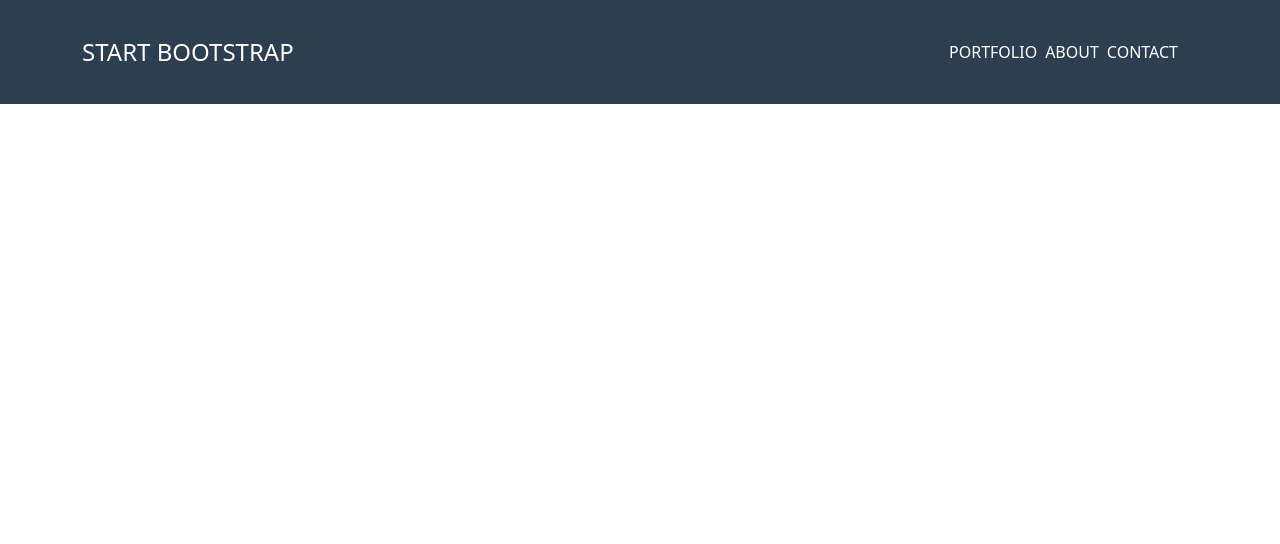
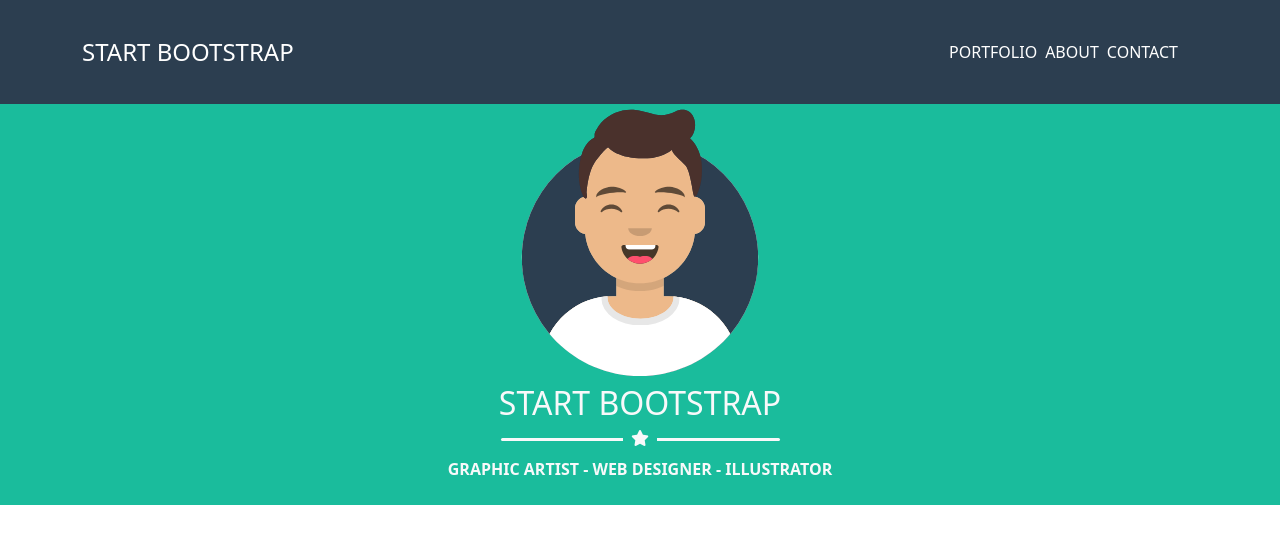
Before and after one commit to IIODERII/html-css-bootstrap-freelancer, a plain HTML site: page index.html in a window 1280 px wide. Drawn offline with nearby package versions, Linux system fonts and the light colour scheme.

Commit message:
added hero with its style

```diff
--- a/css/style.css
+++ b/css/style.css
@@ -16,8 +16,36 @@
     background-color: var(--my-color-footer);
 }
 
+img{
+    width: 100%;
+}
+
 .hamburger-menu a:hover{
     text-decoration: underline!important;
+}
+
+#hero .container{
+    padding-top: 100px;
+}
+
+.avatar-container{
+    max-width: 260px;
+}
+
+.star{
+    position: relative;
+
+}
+
+.line{
+    height: 3px;
+}
+
+.fa-star{
+    position: absolute;
+    top: 0;
+    left: 50%;
+    transform: translateX(-50%);
 }
 
 @media screen and (max-width: 768px){
--- a/index.html
+++ b/index.html
@@ -32,7 +32,19 @@
     </header>
 
     <main>
+        <section id="hero" class="my-bg-secondary text-light text-uppercase">
+            <div class="container text-center  pb-4">
+                <div class="avatar-container mx-auto"><img src="img/avatar.svg" alt="avatar"></div>
+                <h2 class="fs-2 py-2 m-0">start bootstrap</h2>
 
+                <div class="star py-2">
+                    <div class="line w-25 bg-light mx-auto rounded-2"></div>
+                    <i class="fa-solid fa-star my-bg-secondary px-2"></i>
+                </div>
+
+                <span class="d-block pt-2 fw-bold">graphic artist - web designer - illustrator</span>
+            </div>
+        </section>
     </main>
 
     <footer>
```
